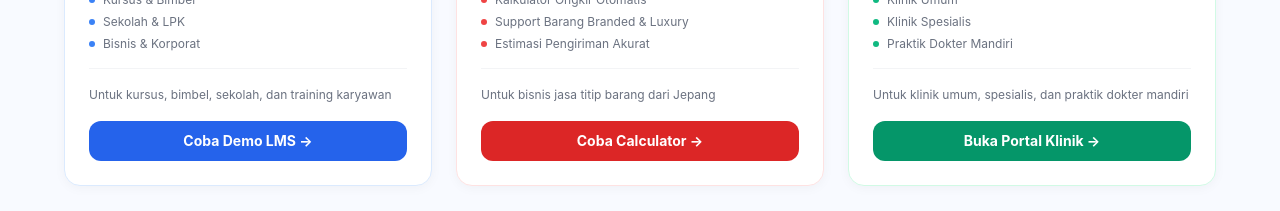
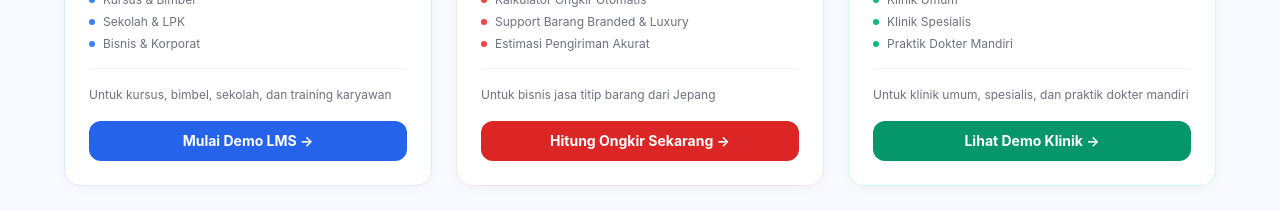
Before and after one commit to RiGi26/ja-landingpage-platform, a Next.js app: page / in a window 1280 px wide. Shown: the part 4260-4471 px from the top of the page. Built offline with nearby package versions, Linux system fonts and the light colour scheme; no server answers.

Commit message:
fix: update teks tombol portal cards — opsi B

```diff
--- a/app/page.tsx
+++ b/app/page.tsx
@@ -528,7 +528,7 @@ function SegmenSection() {
       comingSoon: false,
       description: 'Untuk kursus, bimbel, sekolah, dan training karyawan',
       segments: ['Kursus & Bimbel', 'Sekolah & LPK', 'Bisnis & Korporat'],
-      cta: 'Coba Demo LMS →',
+      cta: 'Mulai Demo LMS →',
       ctaHref: `${LMS_URL}/demo`,
       waMsg: null,
       accent: {
@@ -550,7 +550,7 @@ function SegmenSection() {
         'Support Barang Branded & Luxury',
         'Estimasi Pengiriman Akurat',
       ],
-      cta: 'Coba Calculator →',
+      cta: 'Hitung Ongkir Sekarang →',
       ctaHref: JASTIP_URL,
       waMsg: null,
       accent: {
@@ -568,7 +568,7 @@ function SegmenSection() {
       comingSoon: false,
       description: 'Untuk klinik umum, spesialis, dan praktik dokter mandiri',
       segments: ['Klinik Umum', 'Klinik Spesialis', 'Praktik Dokter Mandiri'],
-      cta: 'Buka Portal Klinik →',
+      cta: 'Lihat Demo Klinik →',
       ctaHref: CLINIC_URL,
       waMsg: null,
       accent: {
```
